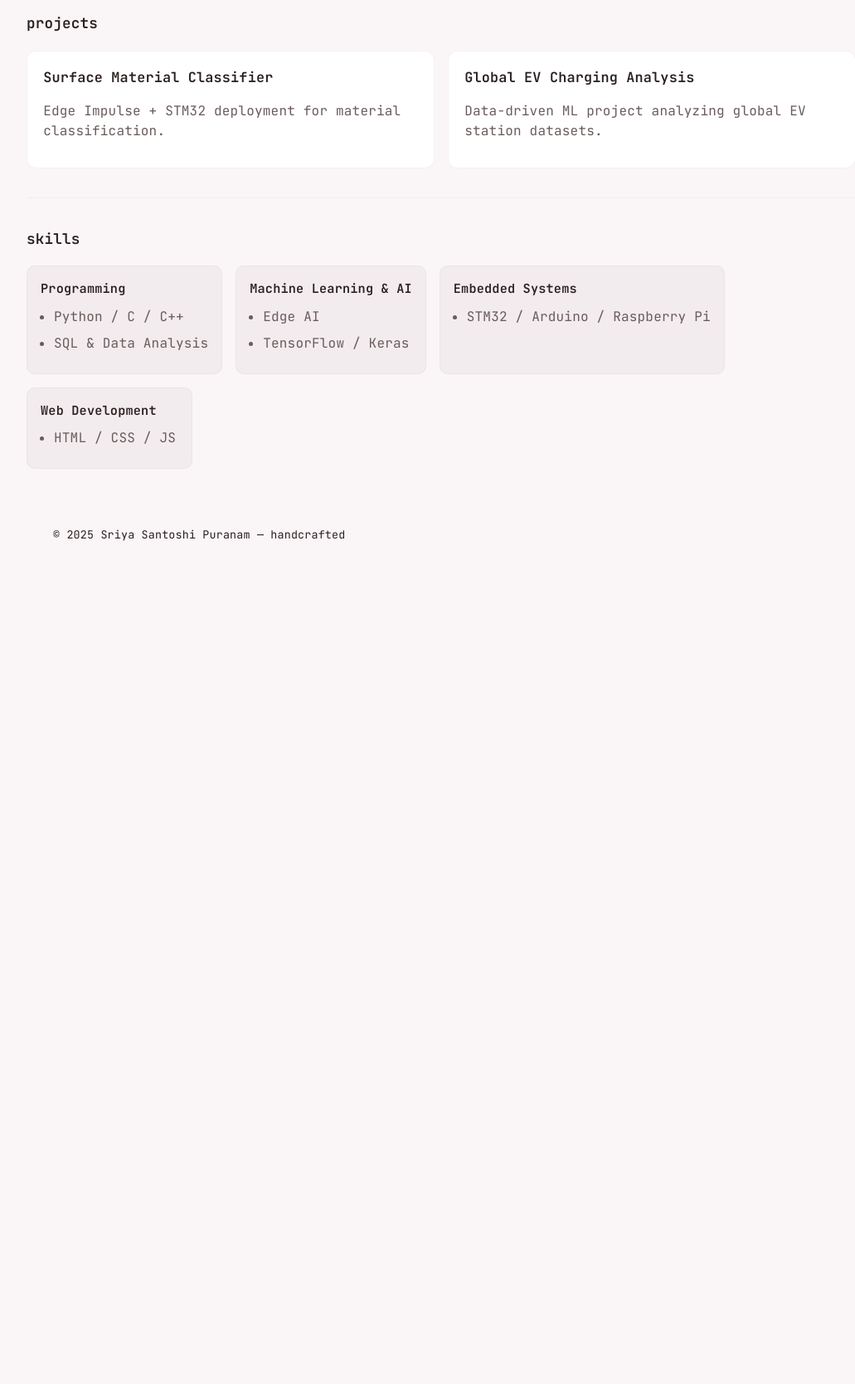
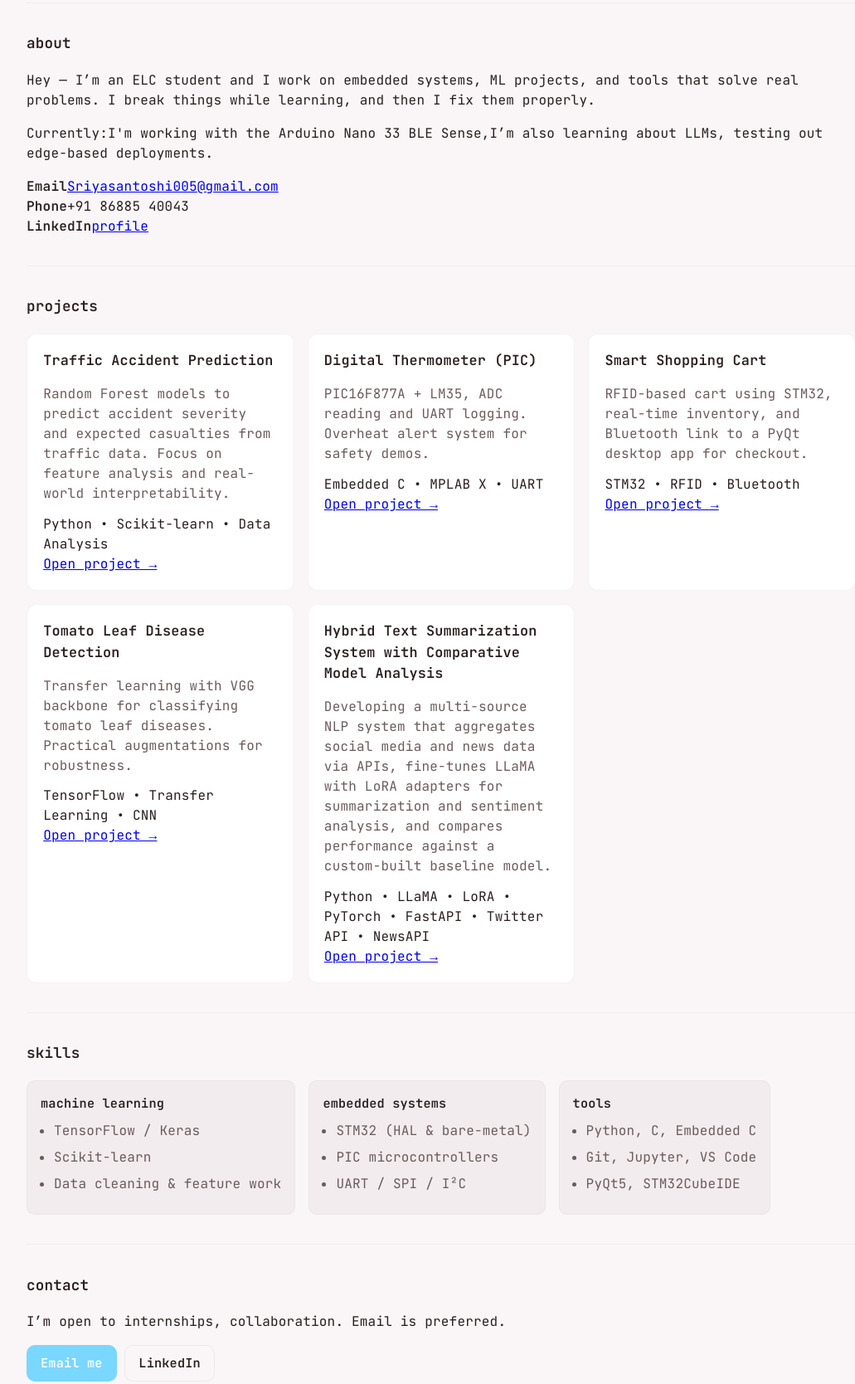
Before and after one commit to sriyasantoshi/Portfolio, a plain HTML site: page index.html in a window 1280 px wide. Shown: the part 413-2081 px from the top of the page at 83% size, without its empty margins (108-1139 px from the left). Before the commit the page ends 1101 px from the top, so only its background shows below. Drawn offline with Linux system fonts and the light colour scheme.

Commit message:
Update index.html

```diff
--- a/index.html
+++ b/index.html
@@ -4,17 +4,10 @@
   <meta charset="utf-8" />
   <meta name="viewport" content="width=device-width,initial-scale=1" />
   <title>Sriya Santoshi Puranam — Portfolio</title>
-
-  <!-- Stylesheet -->
   <link rel="stylesheet" href="style.css">
-
-  <!-- Google Fonts -->
   <link href="https://fonts.googleapis.com/css2?family=JetBrains+Mono:wght@300;400;600&display=swap" rel="stylesheet">
 </head>
-
 <body>
-
-  <!-- Header -->
   <header class="site-header">
     <div class="container header-inner">
       <div class="brand">
@@ -23,79 +16,129 @@
       </div>
 
       <nav class="main-nav">
-        <a href="index.html">Home</a>
-        <a href="index.html#projects">Projects</a>
-        <a href="index.html#skills">Skills</a>
-        <a href="contact.html">Contact</a>
+        <a href="#about">About</a>
+        <a href="#projects">Projects</a>
+        <a href="#skills">Skills</a>
+        <a href="#contact">Contact</a>
       </nav>
     </div>
   </header>
 
   <main>
-    <!-- Hero Section -->
+    <!-- Hero -->
     <section id="home" class="hero container">
       <h1 class="hero-title">hi — i’m Sriya</h1>
-      <p class="hero-lead">
-        I build reliable, software-driven systems that combine machine learning,
-        embedded hardware, and thoughtful engineering.
-      </p>
-
+      <p class="hero-lead">I build small, reliable things that usually involve microcontrollers, a little machine learning, and a lot of stubborn testing.</p>
       <div class="hero-cta">
         <a class="btn" href="#projects">see projects</a>
-        <a class="btn ghost" href="contact.html">get in touch</a>
+        <a class="btn ghost" href="#contact">get in touch</a>
       </div>
     </section>
 
-    <!-- Projects Section -->
+    <!-- About -->
+    <section id="about" class="container section">
+      <h2 class="section-title">about</h2>
+      <div class="about-grid">
+        <div class="about-text">
+          <p>Hey — I’m an ELC student and I work on embedded systems, ML projects, and tools that solve real problems. I break things while learning, and then I fix them properly.</p>
+          <p>Currently:I'm working with the Arduino Nano 33 BLE Sense,I’m also learning about LLMs, testing out edge-based deployments.</p>
+        </div>
+
+        <aside class="contact-card">
+          <div class="contact-row"><strong>Email</strong><a href="mailto:Sriyasantoshi005@gmail.com">Sriyasantoshi005@gmail.com</a></div>
+          <div class="contact-row"><strong>Phone</strong><span>+91 86885 40043</span></div>
+          <div class="contact-row"><strong>LinkedIn</strong><a target="_blank" rel="noopener" href="https://www.linkedin.com/in/sriya-santoshi-puranam-3a20412aa/">profile</a></div>
+        </aside>
+      </div>
+    </section>
+
+    <!-- Projects -->
     <section id="projects" class="container section">
       <h2 class="section-title">projects</h2>
+
       <div class="projects-grid">
-        <div class="project-card">
-          <h3 class="project-title">Surface Material Classifier</h3>
-          <p class="project-desc">Edge Impulse + STM32 deployment for material classification.</p>
+        <article class="project-card">
+          <h3 class="project-title">Traffic Accident Prediction</h3>
+          <p class="project-desc">Random Forest models to predict accident severity and expected casualties from traffic data. Focus on feature analysis and real-world interpretability.</p>
+          <div class="project-meta">Python • Scikit-learn • Data Analysis</div>
+          <a class="project-link" href="project-traffic.html">Open project →</a>
+        </article>
+
+        <article class="project-card">
+          <h3 class="project-title">Digital Thermometer (PIC)</h3>
+          <p class="project-desc">PIC16F877A + LM35, ADC reading and UART logging. Overheat alert system for safety demos.</p>
+          <div class="project-meta">Embedded C • MPLAB X • UART</div>
+          <a class="project-link" href="project-thermometer.html">Open project →</a>
+        </article>
+
+        <article class="project-card">
+          <h3 class="project-title">Smart Shopping Cart</h3>
+          <p class="project-desc">RFID-based cart using STM32, real-time inventory, and Bluetooth link to a PyQt desktop app for checkout.</p>
+          <div class="project-meta">STM32 • RFID • Bluetooth</div>
+          <a class="project-link" href="project-cart.html">Open project →</a>
+        </article>
+
+        <article class="project-card">
+          <h3 class="project-title">Tomato Leaf Disease Detection</h3>
+          <p class="project-desc">Transfer learning with VGG backbone for classifying tomato leaf diseases. Practical augmentations for robustness.</p>
+          <div class="project-meta">TensorFlow • Transfer Learning • CNN</div>
+          <a class="project-link" href="project-tomato.html">Open project →</a>
+        </article>
+
+        <article class="project-card">
+          <h3 class="project-title">Hybrid Text Summarization System with Comparative Model Analysis</h3>
+          <p class="project-desc">Developing a multi-source NLP system that aggregates social media and news data via APIs, fine-tunes LLaMA with LoRA adapters for summarization and sentiment analysis, and compares performance against a custom-built baseline model.</p>
+          <div class="project-meta">Python • LLaMA • LoRA • PyTorch • FastAPI • Twitter API • NewsAPI</div>
+          <a class="project-link" href="project-llm.html">Open project →</a>
+        </article>
+
+      </div>
+    </section>
+
+    <!-- Skills -->
+    <section id="skills" class="container section">
+      <h2 class="section-title">skills</h2>
+      <div class="skill-grid">
+        <div class="skill-block">
+          <h4>machine learning</h4>
+          <ul class="skill-list">
+            <li>TensorFlow / Keras</li>
+            <li>Scikit-learn</li>
+            <li>Data cleaning & feature work</li>
+          </ul>
         </div>
-        <div class="project-card">
-          <h3 class="project-title">Global EV Charging Analysis</h3>
-          <p class="project-desc">Data-driven ML project analyzing global EV station datasets.</p>
+
+        <div class="skill-block">
+          <h4>embedded systems</h4>
+          <ul class="skill-list">
+            <li>STM32 (HAL & bare-metal)</li>
+            <li>PIC microcontrollers</li>
+            <li>UART / SPI / I²C</li>
+          </ul>
+        </div>
+
+        <div class="skill-block">
+          <h4>tools</h4>
+          <ul class="skill-list">
+            <li>Python, C, Embedded C</li>
+            <li>Git, Jupyter, VS Code</li>
+            <li>PyQt5, STM32CubeIDE</li>
+          </ul>
         </div>
       </div>
     </section>
 
-    <!-- Skills Section -->
-    <section id="skills" class="container section">
-      <h2 class="section-title">skills</h2>
-      <div class="skill-grid">
-        <div class="skill-block">
-          <h4>Programming</h4>
-          <ul class="skill-list">
-            <li>Python / C / C++</li>
-            <li>SQL & Data Analysis</li>
-          </ul>
-        </div>
-        <div class="skill-block">
-          <h4>Machine Learning & AI</h4>
-          <ul class="skill-list">
-            <li>Edge AI</li>
-            <li>TensorFlow / Keras</li>
-          </ul>
-        </div>
-        <div class="skill-block">
-          <h4>Embedded Systems</h4>
-          <ul class="skill-list">
-            <li>STM32 / Arduino / Raspberry Pi</li>
-          </ul>
-        </div>
-        <div class="skill-block">
-          <h4>Web Development</h4>
-          <ul class="skill-list">
-            <li>HTML / CSS / JS</li>
-          </ul>
-        </div>
+    <!-- Contact -->
+    <section id="contact" class="container section">
+      <h2 class="section-title">contact</h2>
+      <p class="muted">I’m open to internships, collaboration. Email is preferred.</p>
+      <div class="contact-actions">
+        <a class="btn" href="mailto:Sriyasantoshi005@gmail.com">Email me</a>
+        <a class="btn ghost" href="https://www.linkedin.com/in/sriya-santoshi-puranam-3a20412aa/" target="_blank" rel="noopener">LinkedIn</a>
       </div>
     </section>
   </main>
 
-  <!-- Footer -->
   <footer class="site-footer">
     <div class="container">
       <small>© 2025 Sriya Santoshi Puranam — handcrafted</small>
```
